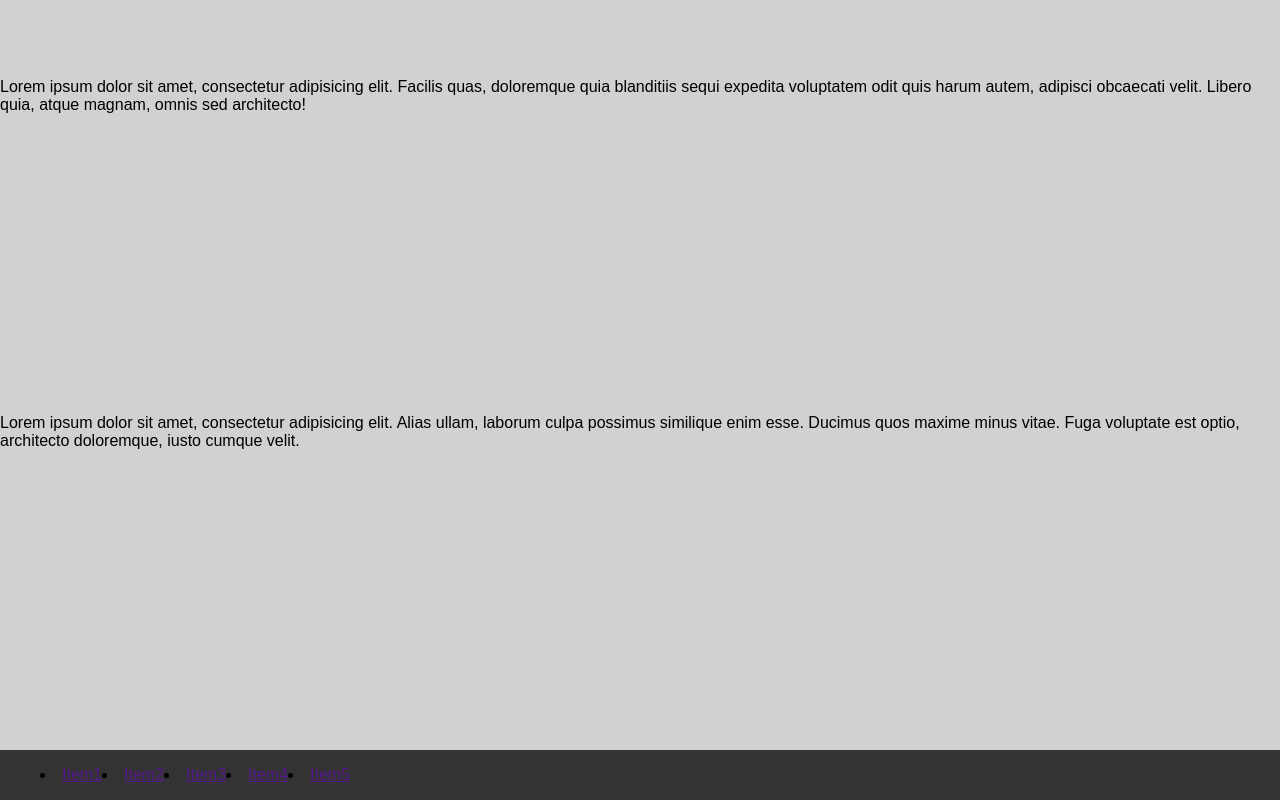
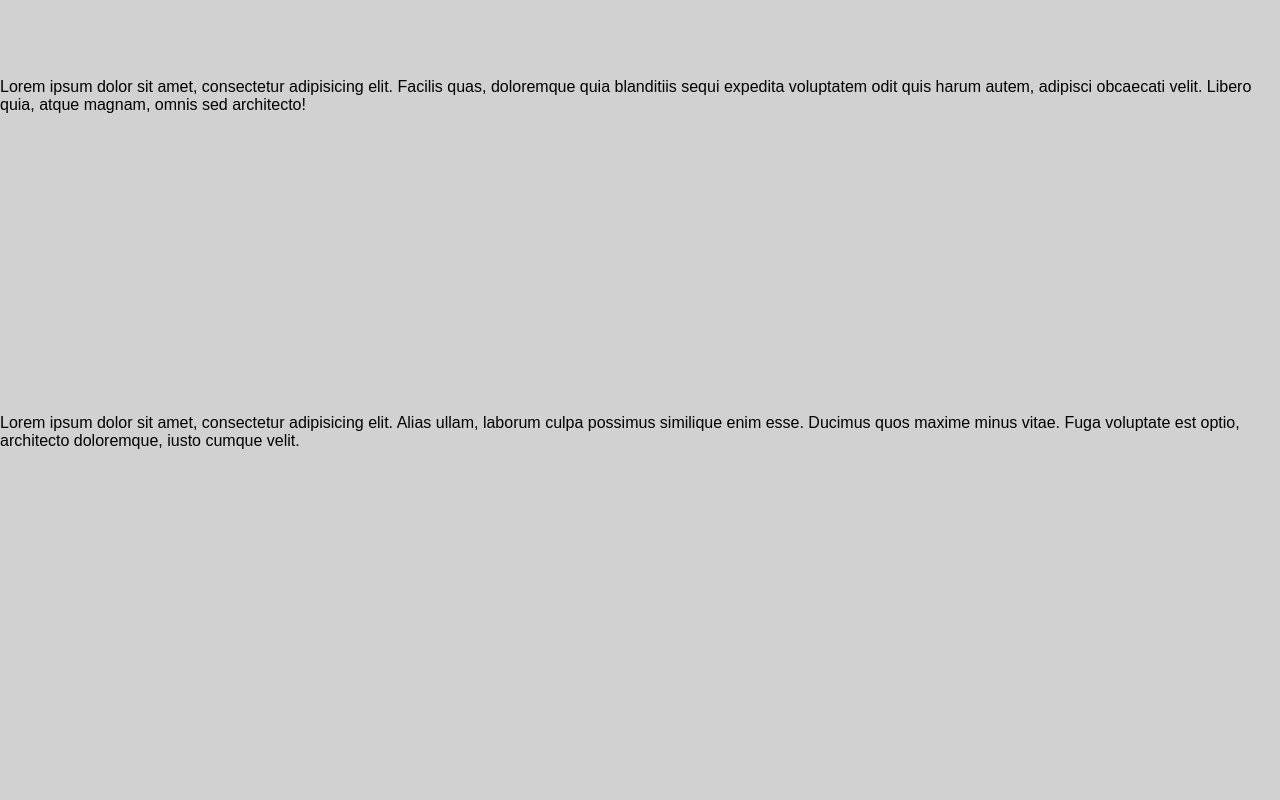
Before and after one commit to menemelkatan/fmenu, a plain HTML site: page index.html in a window 1280 px wide. Shown: the part 2910-3710 px from the top of the page. After the commit the page ends 3660 px from the top, so only its background shows below. Drawn offline with Linux system fonts and the light colour scheme.

Commit message:
social icons

```diff
--- a/index.html
+++ b/index.html
@@ -213,13 +213,6 @@
     <p>Lorem ipsum dolor sit amet, consectetur adipisicing elit. Alias ullam, laborum culpa possimus similique enim esse. Ducimus quos maxime minus vitae. Fuga voluptate est optio, architecto doloremque, iusto cumque velit.</p>
 
 
-    <nav data-fmenu>
-      <li><a href="">Item1</a></li>
-      <li><a href="">Item2</a></li>
-      <li><a href="">Item3</a></li>
-      <li><a href="">Item4</a></li>
-      <li><a href="">Item5</a></li>
-    </nav>
     <script src="js/fmenu.js"></script>
   </body>
 </html>
```
